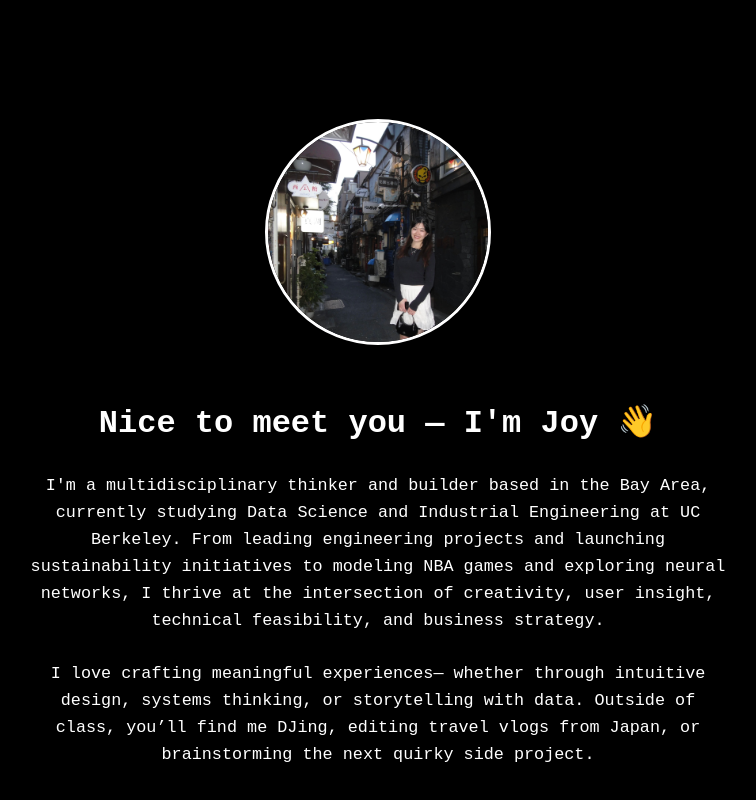
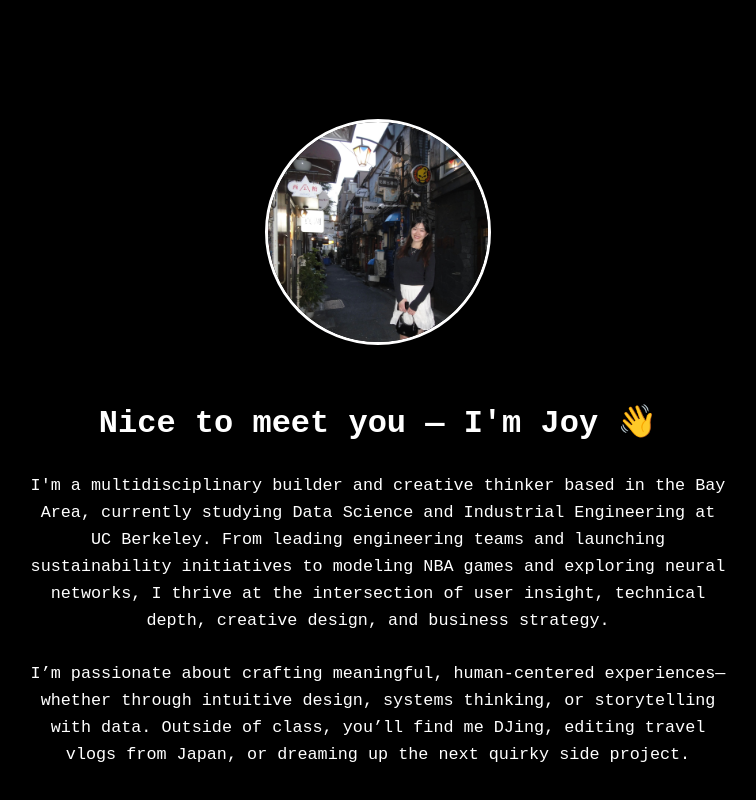
Before and after one commit to joyifcc/proj1-clean, a website: page index.html in a window 1280 px wide. Shown: the part 958-1758 px from the top of the page, without its empty margins (262-1018 px from the left). Drawn offline with Linux system fonts and the light colour scheme.

```diff
--- a/index.html
+++ b/index.html
@@ -127,14 +127,16 @@
     <img src="joypic.jpg" alt="Joy Zhang Photo" />
     <h2>Nice to meet you — I'm Joy 👋</h2>
     <p>
-      I'm a multidisciplinary thinker and builder based in the Bay Area, currently studying Data Science and
-      Industrial Engineering at UC Berkeley. From leading engineering projects and launching sustainability
-      initiatives to modeling NBA games and exploring neural networks, I thrive at the intersection of creativity,
-      user insight, technical feasibility, and business strategy.
+      I'm a multidisciplinary builder and creative thinker based in the Bay Area,
+      currently studying Data Science and Industrial Engineering at UC Berkeley.
+      From leading engineering teams and launching sustainability initiatives to
+      modeling NBA games and exploring neural networks, I thrive at the intersection
+      of user insight, technical depth, creative design, and business strategy.
       <br /><br />
-      I love crafting meaningful experiences— whether through intuitive design, systems thinking,
-      or storytelling with data. Outside of class, you’ll find me DJing, editing travel vlogs from Japan,
-       or brainstorming the next quirky side project.
+      I’m passionate about crafting meaningful, human-centered experiences— whether
+      through intuitive design, systems thinking, or storytelling with data.
+      Outside of class, you’ll find me DJing, editing travel vlogs from Japan, or
+      dreaming up the next quirky side project.
     </p>
   </section>
 
```
Also changed, not shown: photography.html (+9 -6 lines).
